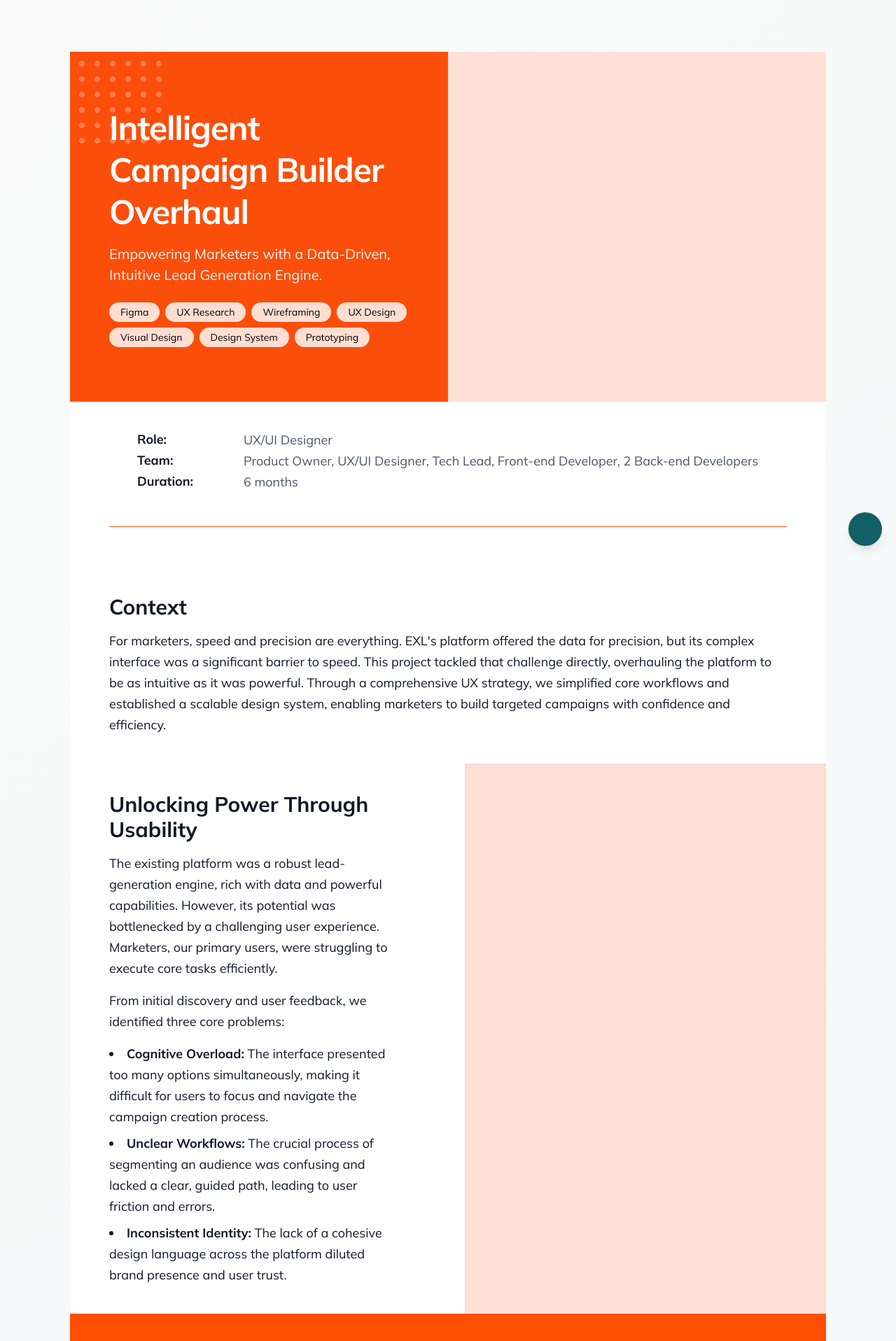
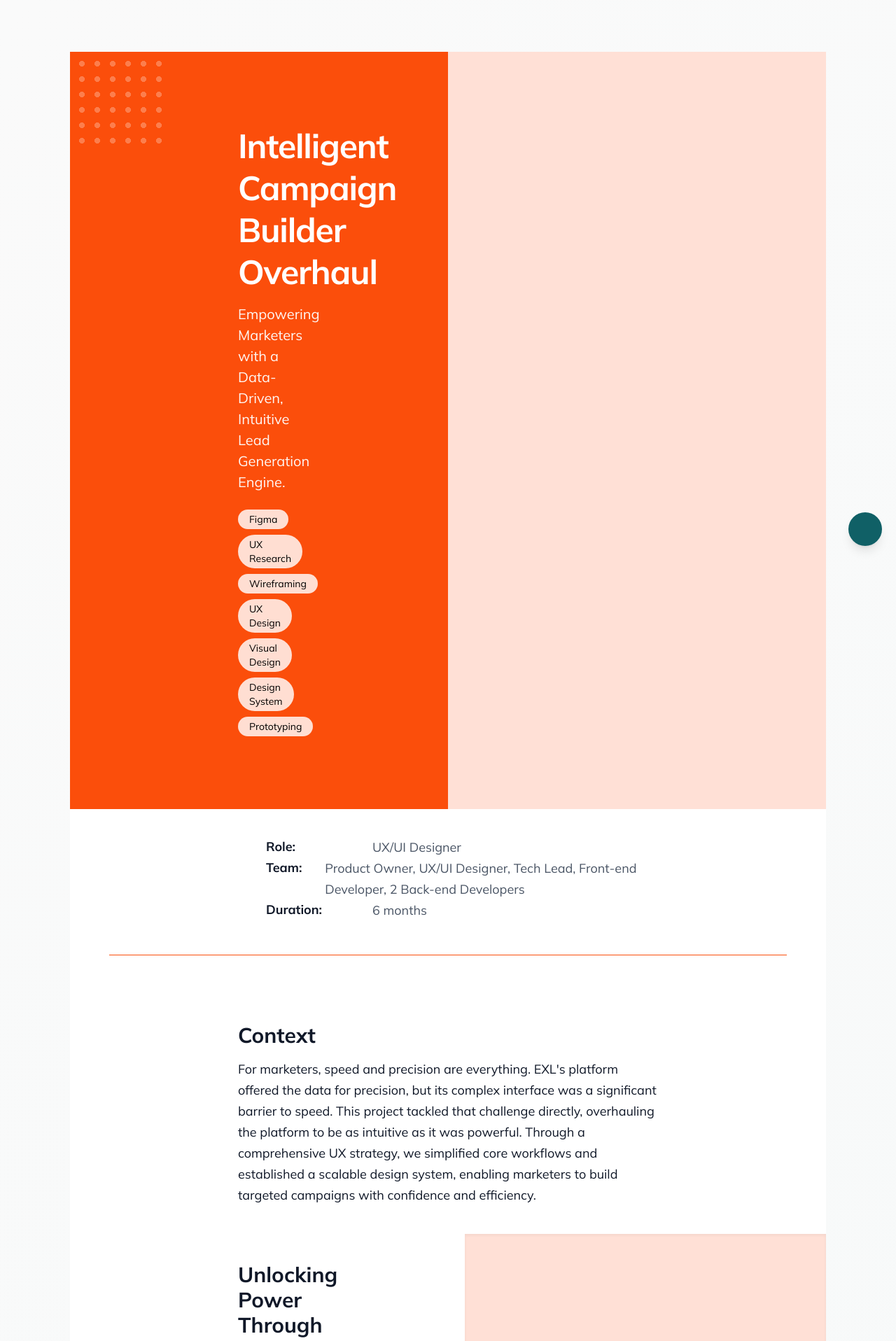
Before and after one commit to niharika95/niharika95.github.io, a React (Vite) app: page /#/intelligent-campaign-builder in a window 1280 px wide. Shown: the top 1916 px of the page at 70% size. Built offline with nearby package versions, Linux system fonts and the light colour scheme; some icons are missing.

Commit message:
feat: update layout of Intelligent Campaign Builder with consistent padding and sectioning for improved readability

```diff
--- a/src/screens/IntelligentCampaignBuilder/IntelligentCampaignBuilder.jsx
+++ b/src/screens/IntelligentCampaignBuilder/IntelligentCampaignBuilder.jsx
@@ -27,11 +27,11 @@ const Outcome = ({ icon, title, children }) => (
 );
 
 const Section = ({ children, className }) => (
-  <section className={`px-14 py-10 ${className}`}>{children}</section>
+  <section className={`px-8 md:px-24 lg:px-60 py-10 ${className}`}>{children}</section>
 );
 
 const SectionDiv = ({ children, className }) => (
-  <div className={`px-14 py-10 ${className}`}>{children}</div>
+  <div className={`px-8 md:px-24 lg:px-60 py-10 ${className}`}>{children}</div>
 );
 
 const IntelligentCampaignBuilder = () => {
@@ -94,7 +94,7 @@ const IntelligentCampaignBuilder = () => {
       <header className='w-full'>
         <div className='grid grid-cols-1 md:grid-cols-2 min-h-[500px]'>
           <div className='relative bg-[#fb4e0b] overflow-hidden flex items-center'>
-            <div className='max-w-6xl mx-14 w-full'>
+            <SectionDiv className='w-full'>
               <div className='text-white py-12 md:py-16'>
                 <h1 className='text-4xl md:text-5xl font-extrabold leading-tight tracking-tight'>
                   Intelligent Campaign Builder Overhaul
@@ -109,7 +109,7 @@ const IntelligentCampaignBuilder = () => {
                   ))}
                 </div>
               </div>
-            </div>
+            </SectionDiv>
             <div
               className='absolute -top-4 -left-4 w-40 h-40 opacity-60 pointer-events-none'
               style={dotsTopLeft}
@@ -296,7 +296,7 @@ const IntelligentCampaignBuilder = () => {
             </h2>
           </SectionDiv>
           <div className='grid md:grid-cols-2 gap-14'>
-            <div className='px-14 py-10 flex flex-col gap-40'>
+            <SectionDiv className='flex flex-col gap-40'>
               <p className='text-lg leading-relaxed'>
                 I streamlined the primary interface, moving from a cluttered
                 dashboard to a guided, step-by-step process. This simplified the
@@ -318,7 +318,7 @@ const IntelligentCampaignBuilder = () => {
                 faster. The refreshed, modern visual identity reinforced a sense
                 of trust and professionalism.
               </p>
-            </div>
+            </SectionDiv>
             <div className='hidden md:block'>
               <div className='bg-[#FF4F00] h-full w-full' />
             </div>
```
